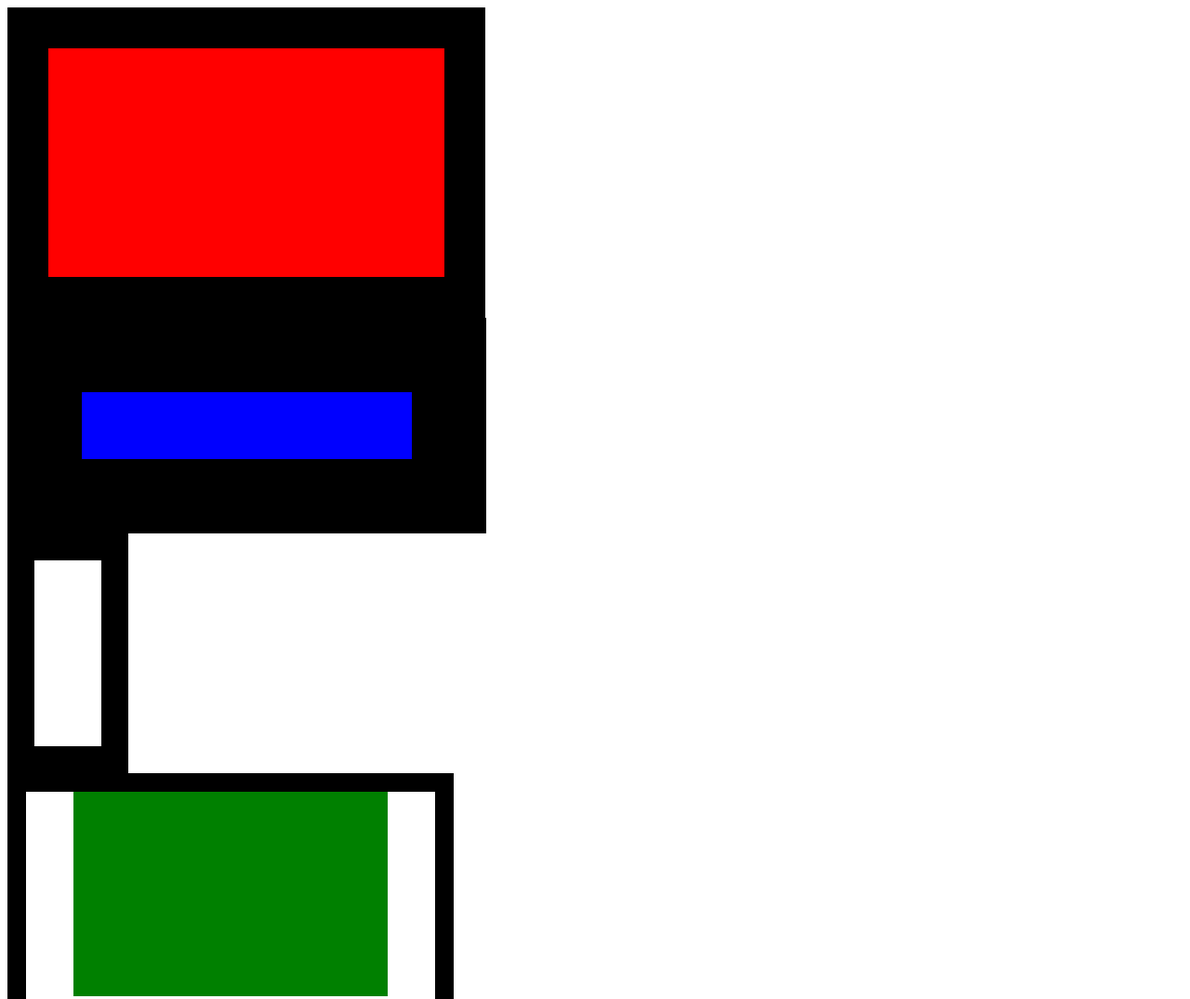
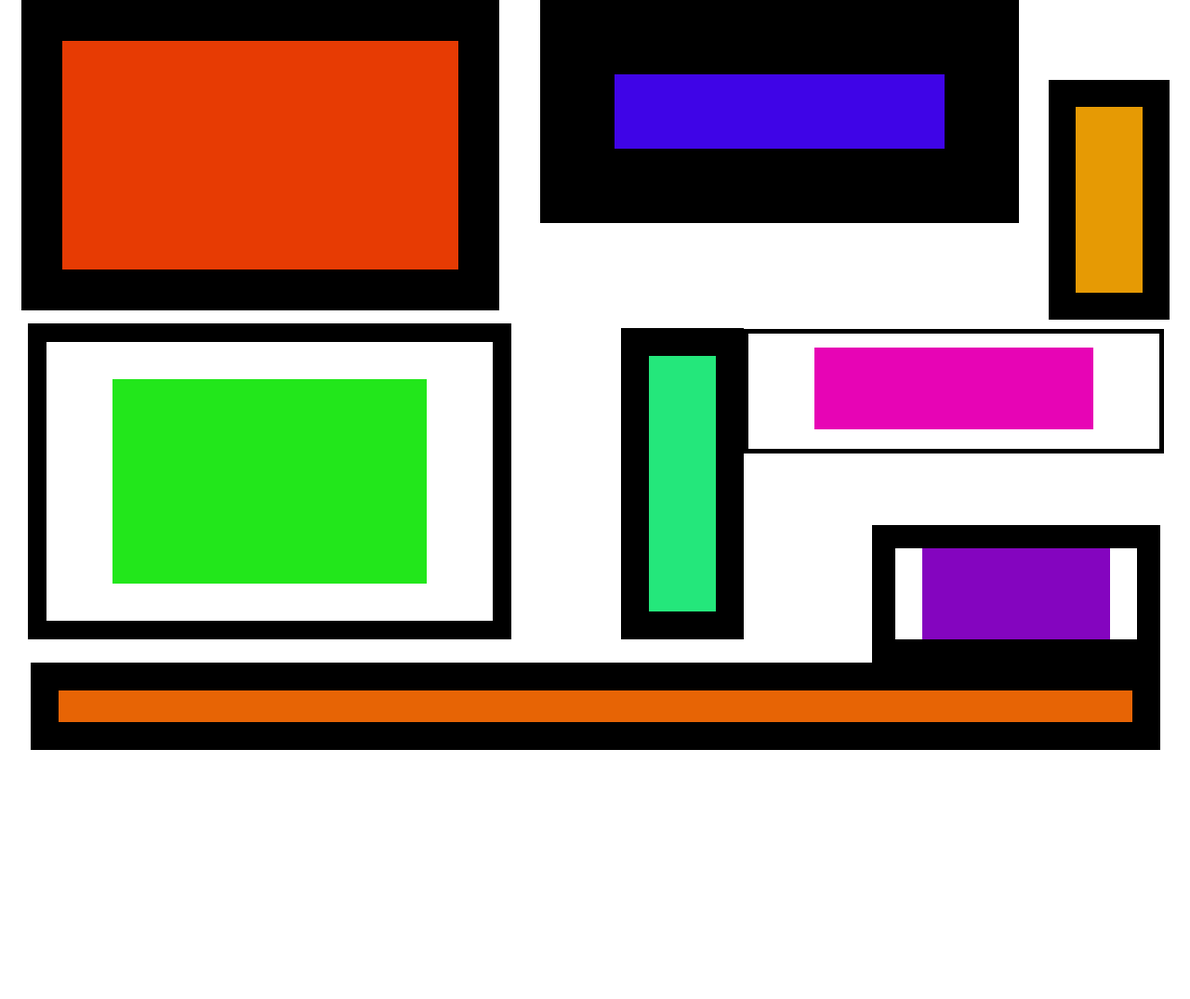
Before and after one commit to The-Marcy-Lab-School/abstract-art-lab, a plain HTML site: page student-submissions/carmen-salas/index.html in a window 1280 px wide. Shown: the top 1075 px of the page at 93% size. After the commit the page ends 811 px from the top, so only its background shows below. Drawn offline with Linux system fonts and the light colour scheme.

Commit message:
made changes to css

```diff
--- a/student-submissions/carmen-salas/index.html
+++ b/student-submissions/carmen-salas/index.html
@@ -6,40 +6,57 @@
     <title>Carmen's Abstract Art</title>
   </head>
   <body>
-    <!--first div-->
-    <div id="first"></div>
 
-    <!--second div-->
-    <div id ="second"></div>
-
-    <!--third div-->
-    <div id="third"></div>
-
-    <!--fourth div-->
-    <div id="fourth">
-      <div id="fourth-in">
-      </div>
+  <!--container 1-->
+    <div class="con" id="con-1">
+      <!--first div-->
+      <div id="first"></div>
+      <!-- second div-->
+      <div id ="second"></div>
+      <!-- third div-->
+      <div id="third"></div>
     </div>
 
-    <!--fifth div-->
-    <div id="fifth">
-      <div id="fifth-in">
+   <div>
+    <!--conatiner2-->
+    <div class="con" id="con-2">
+      <!--fourth div-->
+      <div id="fourth">
+        <div id="fourth-in"></div>
       </div>
+    </div><!--
+
+    container 3
+  --><div class="con" id="con-3">
+      <!--fifth div-->
+        <div id="fifth">
+          <div id="fifth-in"></div>
+        </div>
+    </div><!--
+
+    container 4
+    --><div class="con" id="con-4">
+      <!--sixth div-->
+      <div id="sixth">
+        <div id="sixth-in"></div>
+      </div>
+
+        <!--container5-->
+      <!--seventh div-->
+      <!--<div class="con"id="con-5">-->
+        <div class="con" id="seventh">
+          <div id="seventh-in"></div>
+        </div>
+      <!--</div>-->
+
+      </div>
+      </div><!--
+
+    container 6
+    --><div id="con-6" class="con">
+        <div id="eighth"></div>
     </div>
 
-    <!--sixth div-->
-    <div id="sixth">
-    <div id="sixth-in">
-    </div>
-    </div>
-
-    <!--seventh div-->
-    <div id="seventh">
-      <div id="seventh-in"></div>
-    </div>
-
-    <!--eighth -->
-    <div id="eighth"></div>
 
 
 
--- a/student-submissions/carmen-salas/style.css
+++ b/student-submissions/carmen-salas/style.css
@@ -1,19 +1,51 @@
+body{
+    margin:auto;
+    text-align:center;
+    padding:0;
+
+}
+
+.con{
+    margin:0;
+    display:inline-block;
+}
+ #con-3{
+     margin: 0;
+     padding:0;
+
+ }
+ #con-4{
+     height:100%;
+     width:450px;
+     display: inline-block;
+
+ }
+
+ /*#con-5{*/
+ /*    height:145px;*/
+     /*margin:0 60px 0 20px;*/
+ /*}*/
+
+
 #first{
     width:426px;
     height:246px;
-    background-color: red;
+    background-color:#e73b03;
     border-style:solid;
     border-width: 44px;
+    display:inline-block;
+    margin-bottom:10px;
 }
 
 #second
 {
     width:355px;
-    height:72px;
+    height:80px;
     border-width:80px;
     border-style:solid;
-    background-color: blue;
-
+    background-color: #3f04e7;
+    display:inline-block;
+    margin:0 10px 104px 40px;
 }
 
 #third{
@@ -21,23 +53,29 @@
     height:200px;
     border-style: solid;
     border-width: 29px;
+    background-color: #e69a04;
+    display:inline-block;
+    margin:70px 0 0 18px;
 }
 
 #fourth{
-    box-sizing:border-box;
     border-width:20px;
     border-style:solid;
     width:480px;
     height:300px;
-    /*padding-top: 30px;*/
+    display:inline-block;
+    /*margin:0 10px 0 140px;*/
+
 
 }
 
 #fourth-in{
     width:338px;
     height:220px;
-    margin:auto;
-    background-color: green;
+    margin:40px auto;
+    background-color:#22e71b;
+
+
 }
 
 #fifth{
@@ -45,7 +83,9 @@
     height:275px;
     border-width:30px;
     border-style:solid;
-    background-color:green;
+    background-color:#24e77b;
+    display: inline-block;
+    margin-left:118px;
 }
 
 #sixth{
@@ -53,13 +93,18 @@
     height:124px;
     border-width:5px;
     border-style:solid;
+    display:inline-block;
+
+
 }
 
 #sixth-in
 {
     width:300px;
     height:88px;
-    background-color: pink;
+    background-color:#e704b5;
+    display: inline-block;
+    margin:15px auto;
 
 }
 
@@ -68,17 +113,26 @@
     height:98px;
     border-width:25px;
     border-style:solid;
+    display: flex;
+    margin-left:138px;
+    margin-top: 77.4px
+
 }
 
 #seventh-in{
     height:98px;
     width:202px;
-    background-color: green;
+    background-color:#8405bf;
+    margin:auto;
+    display: inline-block;
 }
 
 #eighth{
-    width: 76px;
+    width:1155px;
     height:34px;
-    border-width: 38px;
+    border-width:30px;
     border-style:solid;
+    display: inline-block;
+    background-color: #e76405;
+    /*margin-top:0;*/
 }
```
